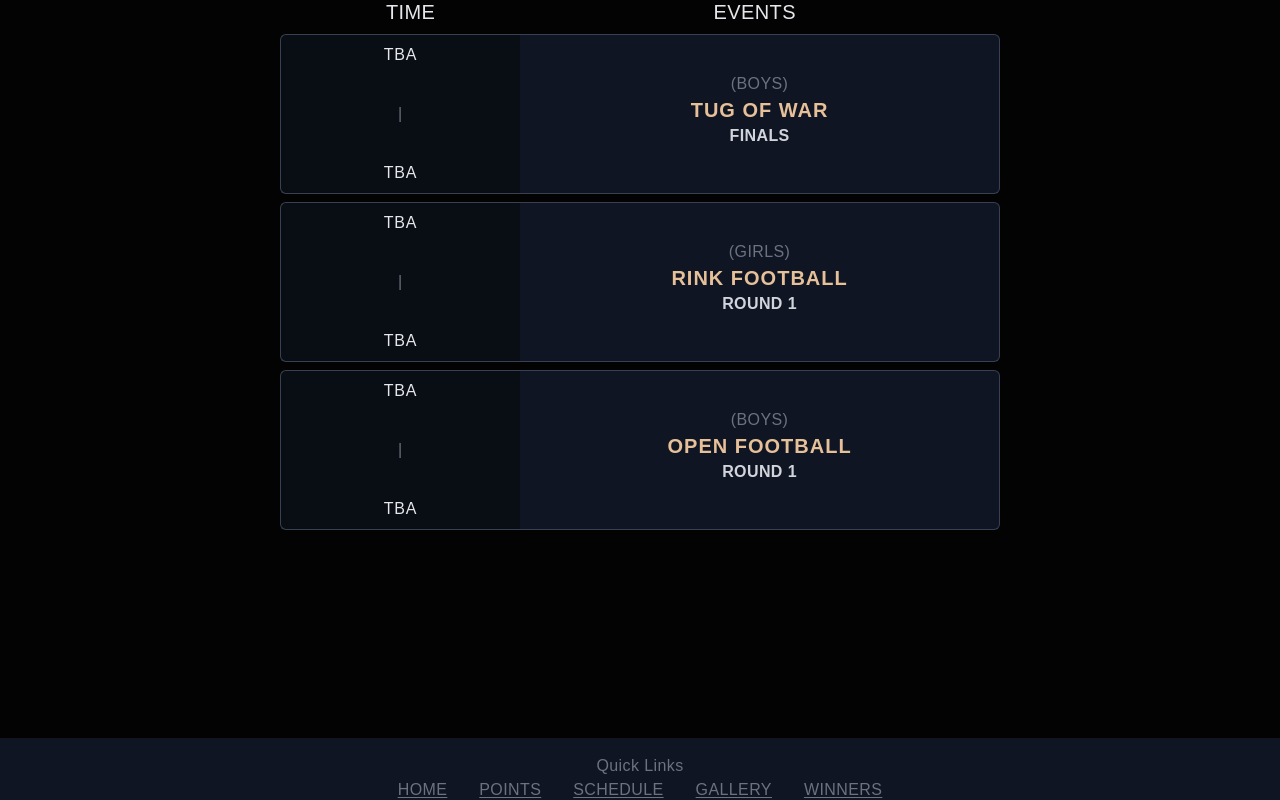
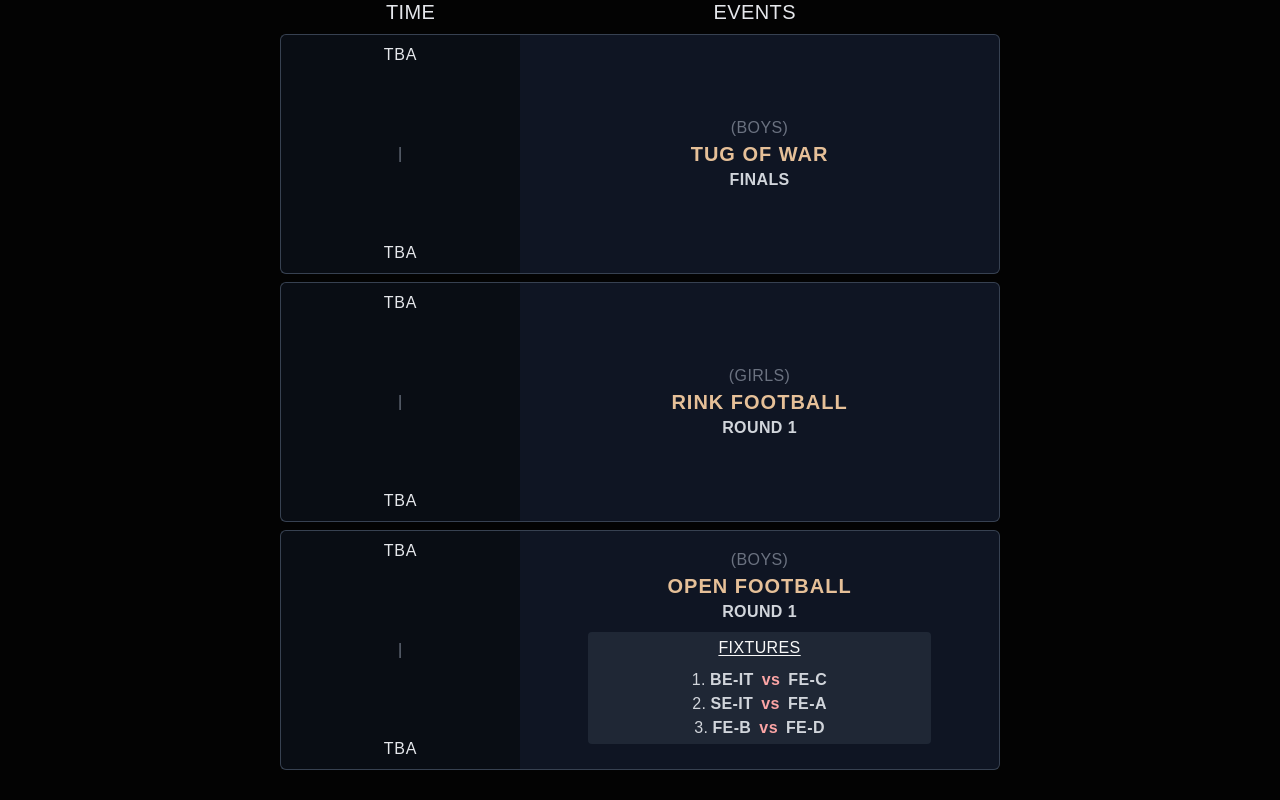
Before and after one commit to MrunalVaidya0715/sparx-website, a Next.js app in the folder sparx-web-app/: page /schedule in a window 1280 px wide. Shown: the part 316-1116 px from the top of the page. Built offline with nearby package versions, Linux system fonts and the light colour scheme.

Commit message:
Added Fixtures

```diff
--- a/sparx-web-app/components/EventTable.jsx
+++ b/sparx-web-app/components/EventTable.jsx
@@ -1,12 +1,12 @@
 import React from 'react'
 
-const EventTable = ({ event, from, to, gender, stage, comp }) => {
+const EventTable = ({ event, from, to, gender, stage, fixtures }) => {
     return (
         <>
             <div className=' flex items-end justify-between px-0 w-full mb-2' >
 
                 {/**TimeSlot */}
-                <div className='flex items-center flex-col justify-between bg-gray-900/50 rounded-l-md border-y-[1px] border-l-[1px] border-gray-700 w-[50%] h-[10rem]'>
+                <div className='flex items-center flex-col justify-between bg-gray-900/50 rounded-l-md border-y-[1px] border-l-[1px] border-gray-700 w-[50%] h-[15rem]'>
                     {/**from */}
                     <div className='py-2'>
                         <h3 className=' font-thin tracking-wider uppercase text-gray-200'>{from}</h3>
@@ -24,7 +24,7 @@ const EventTable = ({ event, from, to, gender, stage, comp }) => {
 
                 </div>
                 {/**Events Slot */}
-                <div className='flex items-center flex-col justify-center bg-gray-900/90 rounded-r-md w-full border-y-[1px] border-r-[1px] backdrop-blur-lg border-gray-700  h-[10rem]'>
+                <div className='flex items-center flex-col justify-center bg-gray-900/90 rounded-r-md w-full border-y-[1px] border-r-[1px] backdrop-blur-lg border-gray-700 h-[15rem]'>
                     <div>
                         <p className=' uppercase text-gray-500'>({gender})</p>
                     </div>
@@ -34,9 +34,31 @@ const EventTable = ({ event, from, to, gender, stage, comp }) => {
                     <div className=' text-gray-300 uppercase'>
                         <h4>{stage}</h4>
                     </div>
-                    <div className=' text-yellow-300 uppercase mt-2'>
-                        <h4>{comp}</h4>
-                    </div>
+                    {
+                        fixtures ? (<div className=' uppercase w-[75%]  p-2'>
+                            <div className=' w-full bg-gray-700/40 rounded-[4px] p-1 flex flex-col justify-between items-center'>
+                                <div className=' mb-2'>
+                                    <p className=' underline underline-offset-2'>Fixtures</p>
+                                </div>
+                                <div className='w-full flex item-center justify-center'>
+                                    <div className='w-full flex flex-col'>
+                                        {fixtures?.map((match) => {
+                                            return (
+                                                <div className=' text-gray-300 flex flex-wrap w-full justify-center gap-1 '>
+                                                    <p>{match.m}.</p>
+                                                    <p className=' font-bold'>{match.t1}<span className=' text-red-300 lowercase mx-2'>vs</span>{match.t2}</p>
+
+
+
+                                                </div>
+                                            )
+                                        })}
+                                    </div>
+                                </div>
+
+                            </div>
+                        </div>) : null
+                    }
 
 
                 </div>
--- a/sparx-web-app/src/events.js
+++ b/sparx-web-app/src/events.js
@@ -26,6 +26,24 @@ export const Events = [
     gender: "Boys",
     event: "Open Football",
     stage: "Round 1",
+    fixtures : [
+      {
+         m: 1,
+         t1: "BE-IT",
+         t2: "FE-C"
+      },
+      {
+         m:2,
+         t1: "SE-IT",
+         t2:"FE-A"
+      },
+      {
+         m:3,
+         t1: "FE-B",
+         t2: "FE-D"
+      }
+    ]
+
 
    },
 
--- a/sparx-web-app/src/pages/schedule.jsx
+++ b/sparx-web-app/src/pages/schedule.jsx
@@ -61,7 +61,8 @@ const schedule = () => {
             Events.map((event, index) => {
               return (
                 <>
-                  <EventTable event={event.event} from={event.from} to={event.to} stage={event.stage} gender={event.gender} comp={event?.comp} />
+
+                  <EventTable event={event.event} from={event.from} to={event.to} stage={event.stage} gender={event.gender} fixtures={event?.fixtures} />
                 </>
               )
             })
```
